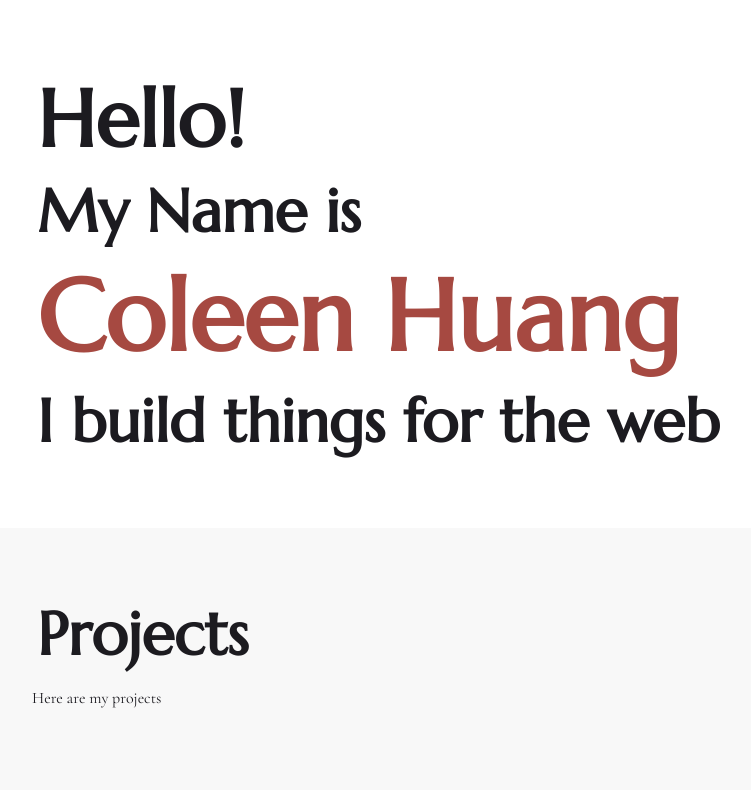
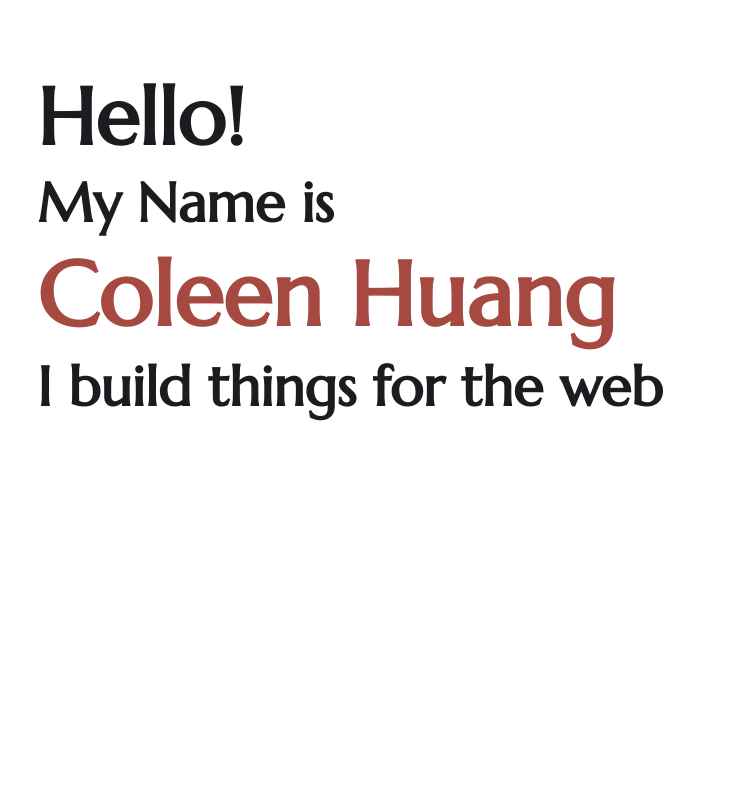
Before and after one commit to coleenhuang/portfoliov2, a Gatsby site: page / in a window 1280 px wide. Shown: the top 790 px of the page, without its empty margins (32-783 px from the left). Built offline with nearby package versions, Linux system fonts and the light colour scheme; Gatsby itself is replaced by a stand-in of ours.

Commit message:
adjusted line height

```diff
--- a/src/components/intro.module.css
+++ b/src/components/intro.module.css
@@ -2,17 +2,17 @@
     padding: 5%;
     background-color: #ffffff;
     width: 100%;
-    height: 100%;
+    height: 100vmin;
 }
 .greeting {
     font-size: 80px;
 }
 
 h2 {
-    font-size: 60px;
+    font-size: 55px;
 }
 
 .name {
     color: #A64941;
-    font-size: 100px;
+    font-size: 90px;
 }
--- a/src/styles/global.css
+++ b/src/styles/global.css
@@ -7,7 +7,12 @@ body,
     padding: 0;
 }
 
+body {
+    line-height: 1.6;
+}
+
 h1,h2,h3, h4, h5, h6 {
     font-family: 'Marcellus', serif;
     margin: 5px;
+    line-height: 1.2;
 }
```
